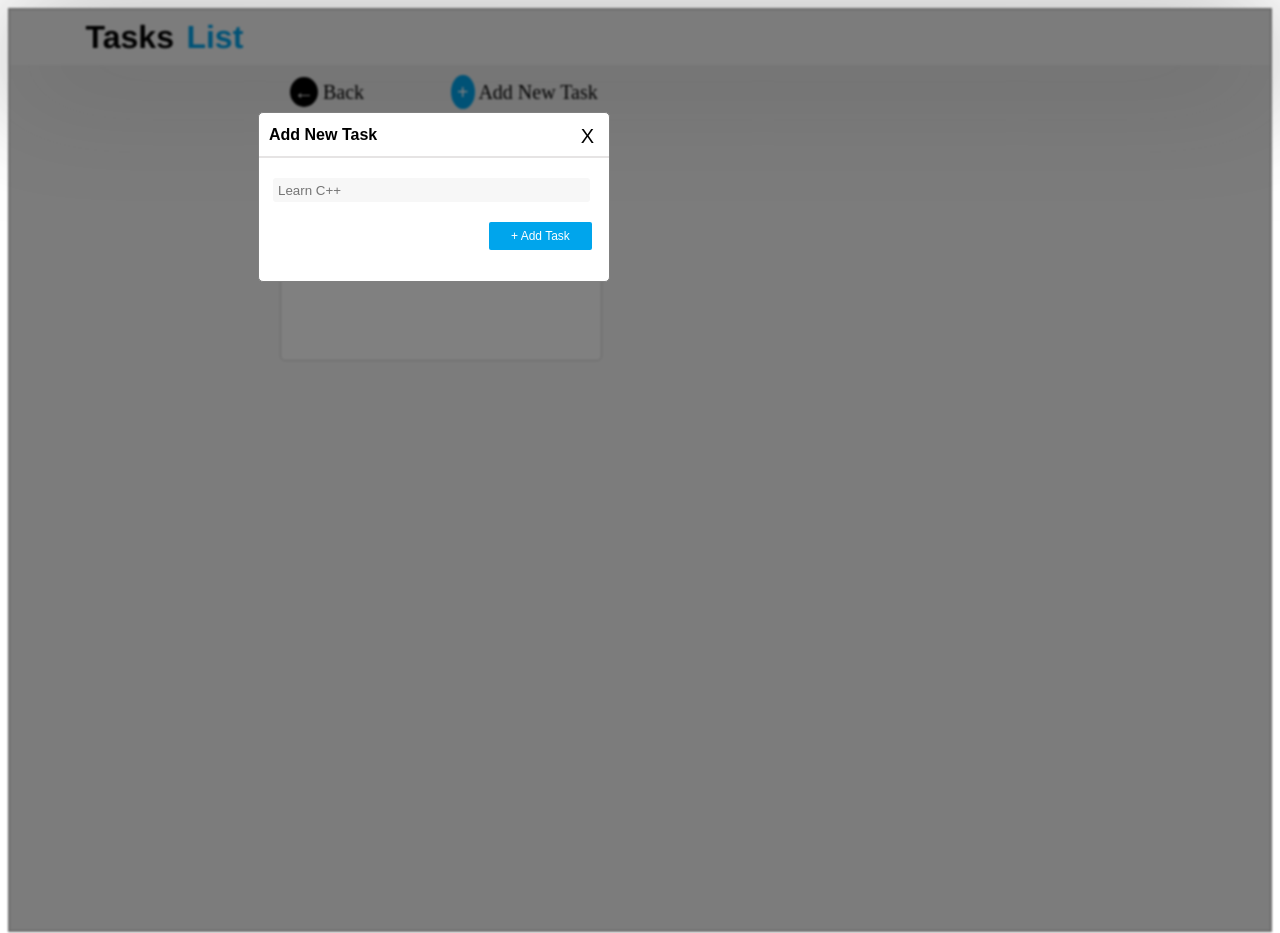
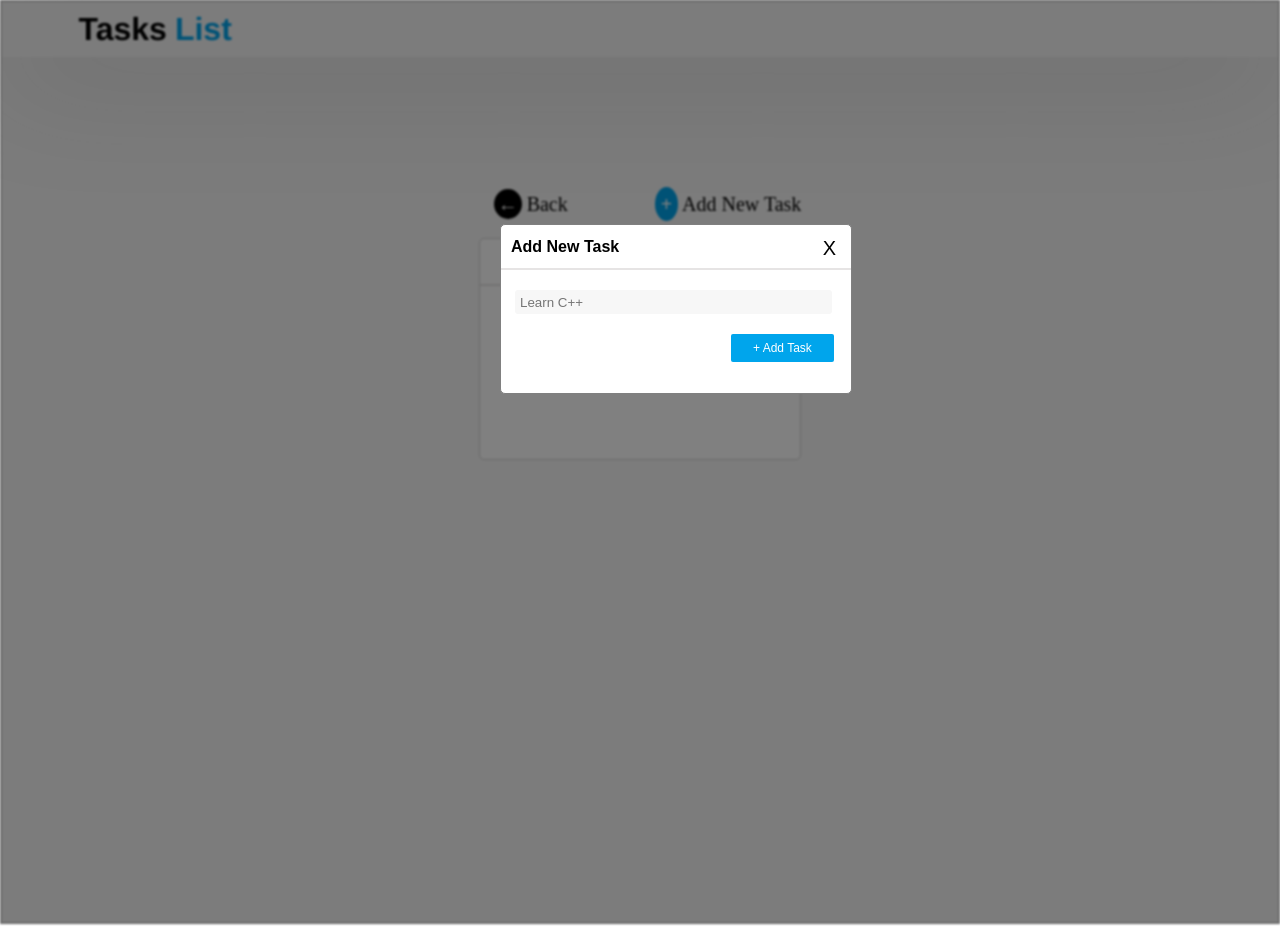
Before and after one commit to satheesha-gr/todo_web, a plain HTML site: page newtask.html in a window 1280 px wide. Drawn offline with Linux system fonts and the light colour scheme.

Commit message:
todo_web.2

```diff
--- a/newtask.html
+++ b/newtask.html
@@ -11,25 +11,25 @@
     <div class="index2">
         <div class="parent5">
             <div class="parent4">
-                <div class="heading">
-                    <h1 class="j">Tasks</h1>
-                    <h1 class="k">List</h1></div>
+            <div class="heading"><h1 class="j">Tasks</h1><h1 class="k">List</h1></div>
+            <div class="list-task">
                 <div class="combine">
                     <div class="back">
-                        <ion-icon class="arrow" name="arrow-back-outline">←</ion-icon>
+                       <a href="./index.html"><ion-icon class="arrow" name="arrow-back-outline">←</ion-icon></a>
                         <label>Back</label>
                     </div>
                     <div class="add">
-                        <ion-icon class="pluss" name="add-outline">+</ion-icon>
+                       <a href="./newtask.html"> <ion-icon class="pluss" name="add-outline">+</ion-icon></a>
                         <label>Add New Task</label>
                     </div>
                 </div>
                 <div class="child1">
                     <h2 class="trip">Trip to Paris</h2><hr>
-                    <input type="checkbox" class="style"  name="check" id="check" value="1" checked><label class="lable">Visit Church</label> <br>
+                    <input type="checkbox" class="style"  name="check" id="check" value="1" checked disabled><label class="lable">Visit Church</label> <br>
                     <input type="checkbox" class="style"  name="uncheck" id="check" value="2" ><label class="lable1">Shopping</label>
                 </div>
             </div>
+        </div>
         </div>
         <div class="task1">
             <div>
--- a/style.css
+++ b/style.css
@@ -1,3 +1,7 @@
+body {
+  margin: 0;
+}
+
 .parent1 {
   border: 2px solid lightgray;
   height: 920px;
@@ -190,8 +194,8 @@ input.style {
   border-radius: 5px;
   font-family: sans-serif;
   position: relative;
-  bottom: 818px;
-  left: 280px;
+  bottom: 700px;
+  left: 500px;
 }
 
 hr {
@@ -249,6 +253,7 @@ hr {
 .combine {
   display:flex;
   margin-top: 16px;
+  margin-bottom: 16px;
 }
 
 .back {
@@ -263,7 +268,7 @@ hr {
   font-size: 20px;
   font-weight: bold;
   padding: 4px;
-  margin-left: 280px;
+  margin-left: 15px;
   position: relative;
 }
 
@@ -292,8 +297,6 @@ hr {
   border-radius: 5px;
   background-color: white;
   font-family: sans-serif;
-  margin-top: 35px;
-  margin-left: 270px;
 }
 
 .child1:hover {
@@ -325,8 +328,8 @@ hr {
   border-radius: 5px;
   font-family: sans-serif;
   position: relative;
-  bottom: 820px;
-  left: 250px;
+  bottom: 700px;
+  left: 500px;
 }
 
 
@@ -337,3 +340,10 @@ hr {
 .index {
   filter: brightness(0.5) blur(1px);
 }
+
+.list-task {
+  display: flex;
+  flex-flow: column;
+  align-items: center;
+  margin-top: 120px;
+}
```
Also changed, not shown: addtask.html (+10 -10 lines), index.html (+5 -5 lines), tasklist.html (+5 -3 lines).
